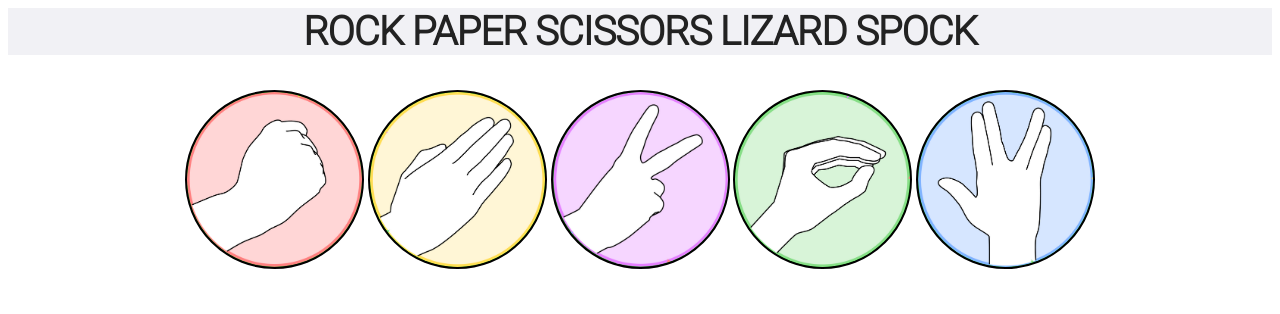
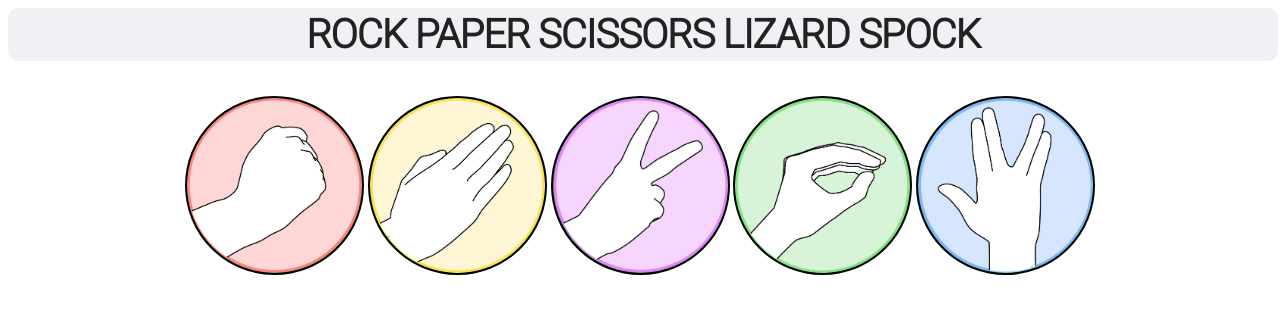
Before and after one commit to nickbdyer/rps-ruby-javascript, a Sinatra app: page / in a window 1280 px wide. Shown: the top 314 px of the page. Run offline with Sinatra, Linux system fonts and the light colour scheme; some libraries are stand-ins or nearby versions.

Commit message:
small CSS adjustments

```diff
--- a/public/css/rps.css
+++ b/public/css/rps.css
@@ -13,6 +13,8 @@
   color: #222;
   font: 40px 'Roboto';
   font-weight: bold;
+  border-radius: 10px;
+  padding: 3px;
 }
 
 ul {
@@ -59,6 +61,16 @@
   position: relative;
 }
 
+.counter {
+  padding: 20px;
+  font-size: 35px;
+  display: inline-block;
+  overflow: hidden;
+  position: relative;
+  display: inline-block;
+  position: relative;
+}
+
 .choices img {
   height: 175px;
   left: 0px;
--- a/public/javascripts/RockPaperScissors.js
+++ b/public/javascripts/RockPaperScissors.js
@@ -78,7 +78,7 @@
 };
 
 Game.prototype.countMessage = function() {
-  return this.player1.name + ': ' + this.player1.winCount + "       " + this.player2.name + ': ' + this.player2.winCount;
+  return this.player1.name + ': ' + this.player1.winCount + " " + " " + this.player2.name + ': ' + this.player2.winCount;
 }
 
 Game.prototype.verb = function() {
```
